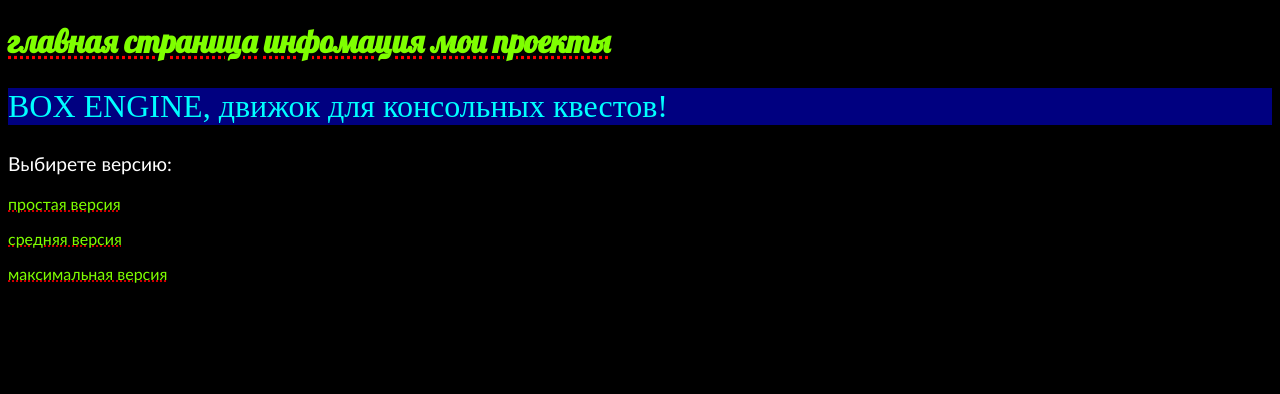
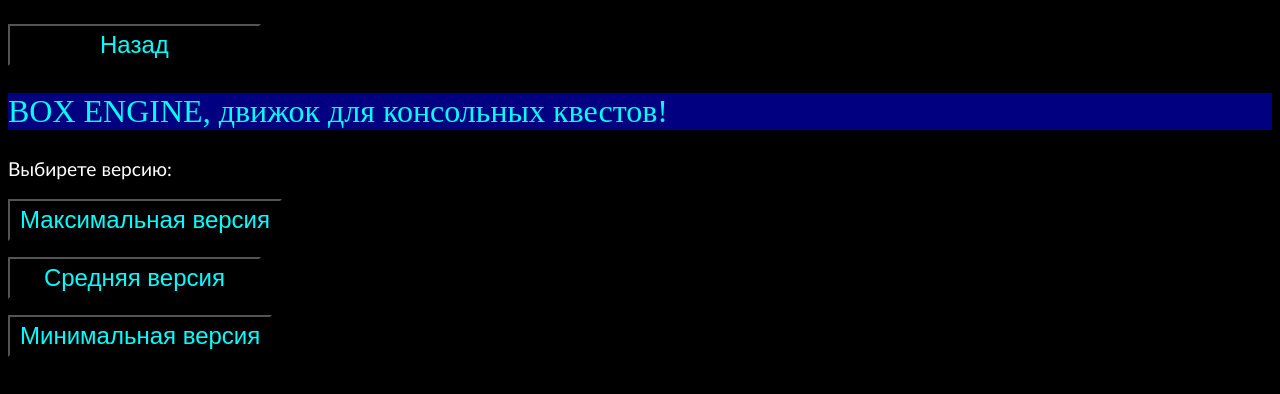
Before and after one commit to ArtemidaGre/my-site, a plain HTML site: page proj_files/box_eng.html in a window 1280 px wide. Drawn offline with Linux system fonts and the light colour scheme; a web font is replaced by a local one.

Commit message:
first buttons update
i add buttons to projects files

```diff
--- a/proj_files/box_eng.html
+++ b/proj_files/box_eng.html
@@ -17,18 +17,28 @@
                 font-family: 'Rubik Iso';
                 font-size: xx-large;
             }
+            .ver_button{
+                max-width: 40%;
+            }
+            .back_button{
+                min-width: none !important;
+            }
         </style>
+        <script>
+            const back = () =>{
+                window.open('../proj.html', '_self')
+            }
+        </script>
     </head>
     <body>
         <h1>
-            <a href="../index.html">главная страница</a>
-            <a href="../info.html">инфомация</a>
-            <a href="../proj.html">мои проекты</a>
+            <button name="box_b" onclick="back()" class="back_button">Назад</button>
         </h1>
         <h2>BOX ENGINE, движок для консольных квестов!</h2>
         <p class="text1">Выбирете версию:</p>
-        <p><a href="https://github.com/ArtemidaGre/box-engine/tree/15959628004eaa56022c625b8352af9c9d92140c" target="_blank">простая версия</a></p>
-        <p><a href="https://github.com/ArtemidaGre/box-engine/tree/3ddd9ee9ea22226fa47b33c6c9a7776d0d7ab828" target="_blank">средняя версия</a></p>
-        <p><a href="https://github.com/ArtemidaGre/box-engine" target="_blank">максимальная версия</a></p>
+        <p><button onclick="boxeng.max_v()" class="ver_button">Максимальная версия</button></p>
+        <p><button onclick="boxeng.mid_v()" class="ver_button">Средняя версия</button></p>
+        <p><button onclick="boxeng.low_v()" class="ver_button">Минимальная версия</button></p>
+        <script src="../scripts/proj.js"></script>
     </body>
 </html>
--- /dev/null
+++ b/scripts/proj.js
@@ -0,0 +1,14 @@
+const boxeng = {
+    low_v: function(){
+        window.open('https://github.com/ArtemidaGre/box-engine/tree/15959628004eaa56022c625b8352af9c9d92140c', '_blanc')
+        console.log('git ML has been opened')
+    },
+    mid_v: function(){
+        window.open('https://github.com/ArtemidaGre/box-engine/tree/3ddd9ee9ea22226fa47b33c6c9a7776d0d7ab828', '_blanc')
+        console.log('git MM has been opened')
+    },
+    max_v: function(){
+        window.open('https://github.com/ArtemidaGre/box-engine', '_blanc')
+        console.log('git MM has been opened')
+    }
+}
```
Also changed, not shown: proj_files/game.html (+6 -3 lines), proj_files/test.html (+9 -6 lines), scripts/main.js (+16 -5 lines), scripts/to_proj.js (deleted), 1 other file.
